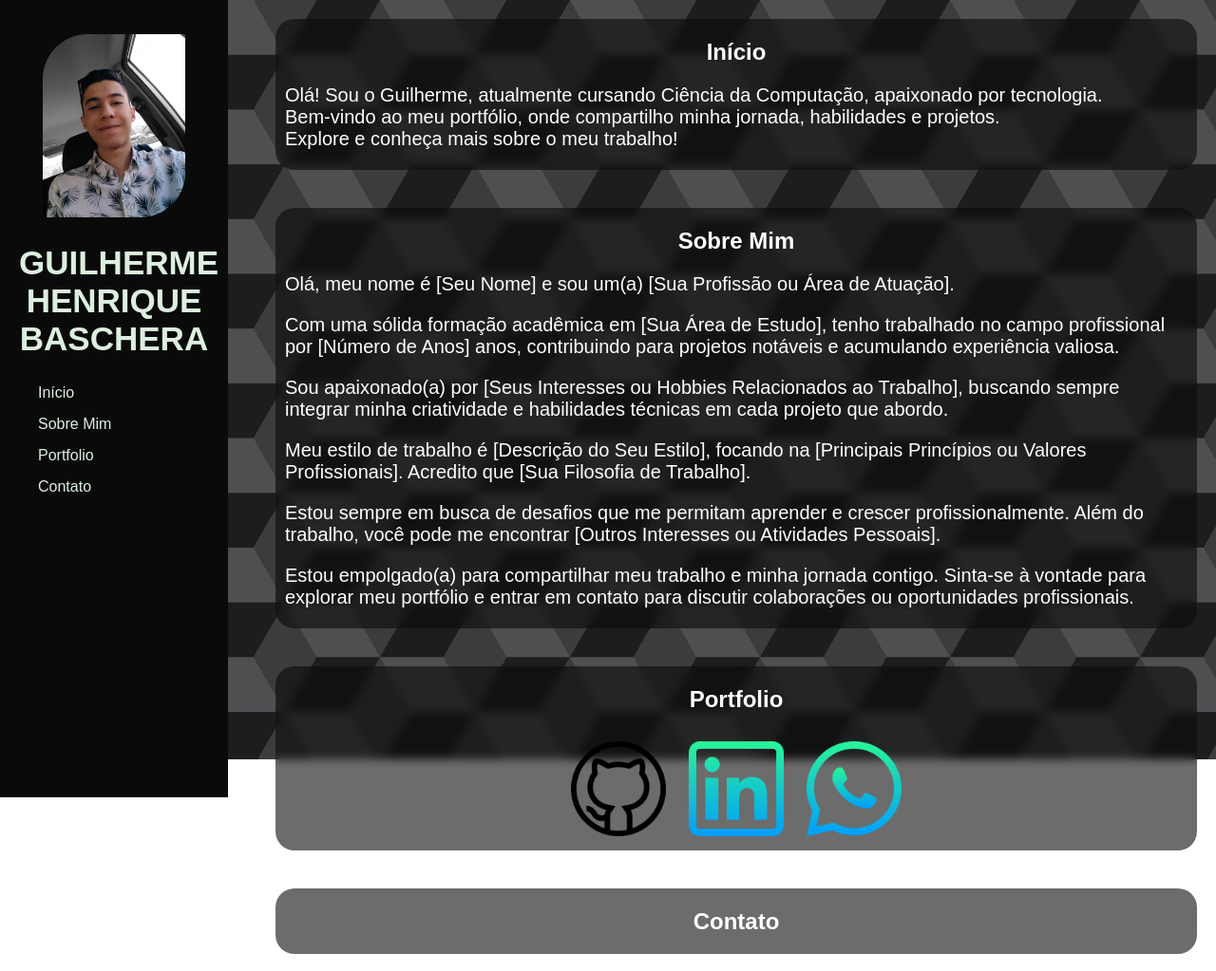
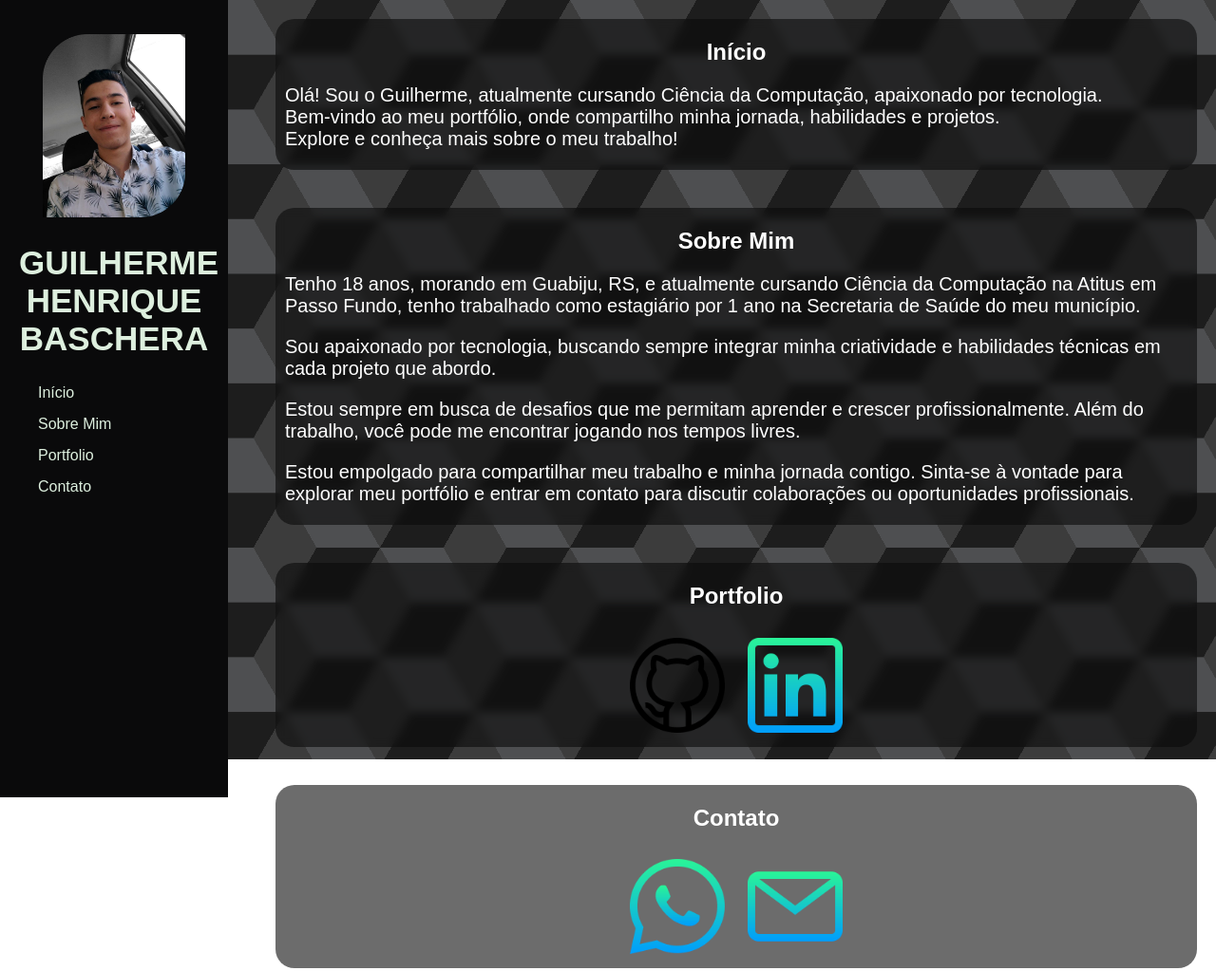
Before and after one commit to Gui-HB/Gui-hb, a plain HTML site: page Site Pessoal/index.html in a window 1280 px wide. Shown: the whole page at 95% size. Drawn offline with Linux system fonts and the light colour scheme.

Commit message:
Mudanças no texto e contato

```diff
--- a/Site Pessoal/index.html
+++ b/Site Pessoal/index.html
@@ -37,21 +37,16 @@
 
         <section id="sobre">
             <h2>Sobre Mim</h2>
-            <p>Olá, meu nome é [Seu Nome] e sou um(a) [Sua Profissão ou Área de Atuação].</p>
+            <p>Tenho 18 anos, morando em Guabiju, RS, e atualmente cursando Ciência da Computação na Atitus em Passo Fundo,
+                tenho trabalhado como estagiário por 1 ano na Secretaria de Saúde do meu município.</p>
 
-            <p>Com uma sólida formação acadêmica em [Sua Área de Estudo], tenho trabalhado no campo profissional por
-                [Número de Anos] anos, contribuindo para projetos notáveis e acumulando experiência valiosa.</p>
-
-            <p>Sou apaixonado(a) por [Seus Interesses ou Hobbies Relacionados ao Trabalho], buscando sempre integrar
+            <p>Sou apaixonado por tecnologia, buscando sempre integrar
                 minha criatividade e habilidades técnicas em cada projeto que abordo.</p>
 
-            <p>Meu estilo de trabalho é [Descrição do Seu Estilo], focando na [Principais Princípios ou Valores
-                Profissionais]. Acredito que [Sua Filosofia de Trabalho].</p>
+            <p>Estou sempre em busca de desafios que me permitam aprender e crescer profissionalmente. Além do trabalho,
+                você pode me encontrar jogando nos tempos livres.</p>
 
-            <p>Estou sempre em busca de desafios que me permitam aprender e crescer profissionalmente. Além do trabalho,
-                você pode me encontrar [Outros Interesses ou Atividades Pessoais].</p>
-
-            <p>Estou empolgado(a) para compartilhar meu trabalho e minha jornada contigo. Sinta-se à vontade para
+            <p>Estou empolgado para compartilhar meu trabalho e minha jornada contigo. Sinta-se à vontade para
                 explorar meu portfólio e entrar em contato para discutir colaborações ou oportunidades profissionais.
             </p>
         </section>
@@ -62,12 +57,12 @@
             <h2>Portfolio</h2>
             <a href="https://github.com/Gui-HB"><img src="img/github.png" class="icone"></a>
             <a href="https://www.linkedin.com/in/guilherme-h-baschera-a6881926b"><img src="img/linkedin.png" class="icone"></a>
-            <a href="https://api.whatsapp.com/send?phone=5554999120105"><img src="img/whatsapp.png" class="icone"></a>
-
 
         </section>
         <section id="contato">
             <h2>Contato</h2>
+            <a href="https://api.whatsapp.com/send?phone=5554999120105"><img src="img/whatsapp.png" class="icone"></a>
+            <a href="mailto:guilherme.h.baschera@gmail.com"><img src="img/o-email.png" class="icone"></a>
 
         </section>
         <div class="container"></div>
```
Also changed, not shown: Site Pessoal/img/o-email.png (added).
